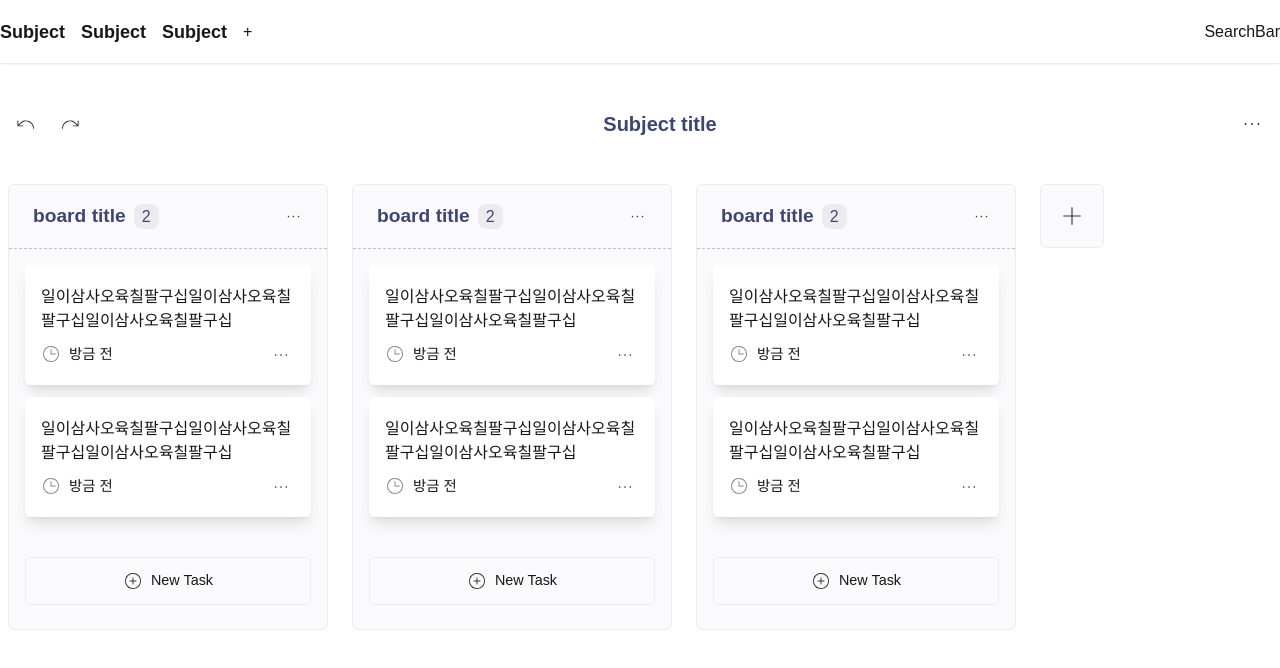
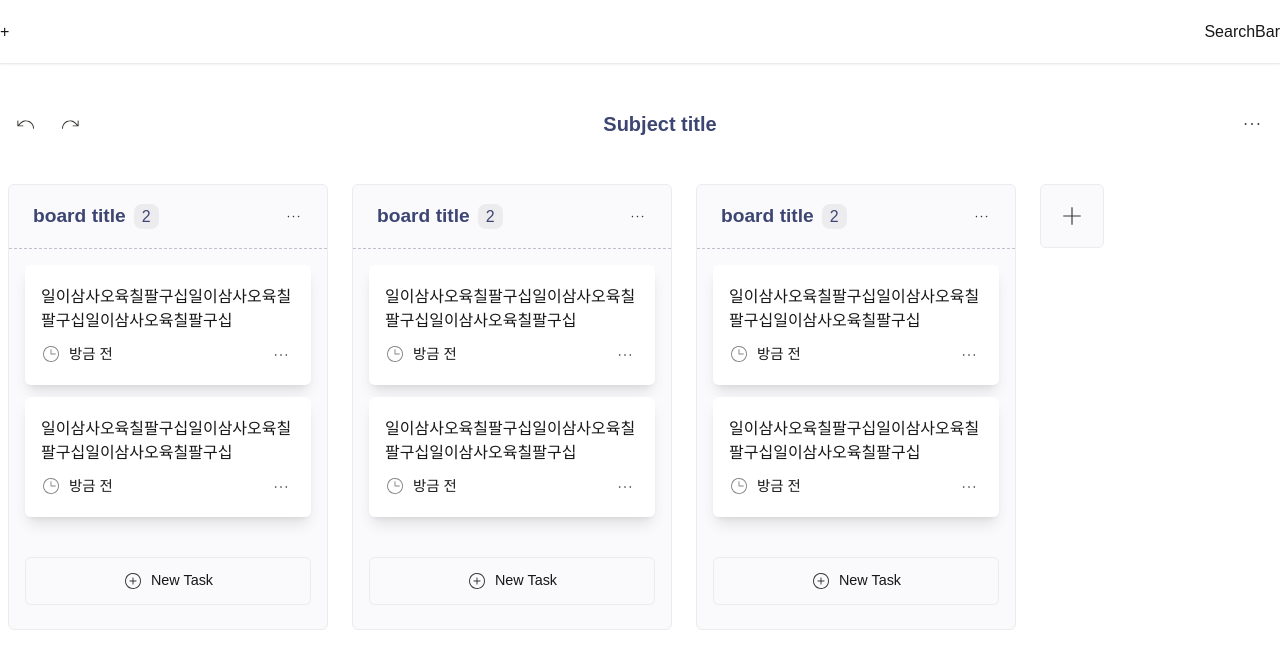
Before and after one commit to New-Ha/NYH_ToDoPage, a Next.js app: page / in a window 1280 px wide. Shown: the top 668 px of the page. Built offline with nearby package versions, Linux system fonts and the light colour scheme.

Commit message:
🚀 [Feat]:Modify subject list using context in header

```diff
--- a/src/components/UI/Header.tsx
+++ b/src/components/UI/Header.tsx
@@ -1,14 +1,21 @@
+"use client";
+
 import React from "react";
 import SearchBar from "./SearchBar";
+import { useKanban } from "@/context/kanbanProvider";
 
 const Header = () => {
+  const { kanbanData } = useKanban();
+
   return (
     <header className="h-16 fixed top-0 left-0 right-0 border-b-[1px] border-border shadow-sm z-10">
       <div className="max-w-[80rem] mx-auto h-full flex items-center justify-between">
         <div className="flex items-center gap-4">
-          <h1 className="text-lg font-bold">Subject</h1>
-          <h1 className="text-lg font-bold">Subject</h1>
-          <h1 className="text-lg font-bold">Subject</h1>
+          {Object.entries(kanbanData).map(([subjectId, subject]) => (
+            <span key={subjectId} className="font-bold text-lg">
+              {subject.name}
+            </span>
+          ))}
           <button type="button">+</button>
         </div>
         <SearchBar />
--- a/src/types/kanban.type.ts
+++ b/src/types/kanban.type.ts
@@ -2,7 +2,7 @@ export type ToDoType = {
   id: string;
   boardId: string;
   content: string;
-  createdAt: string;
+  createdAt: Date;
 };
 
 export type BoardType = {
```
